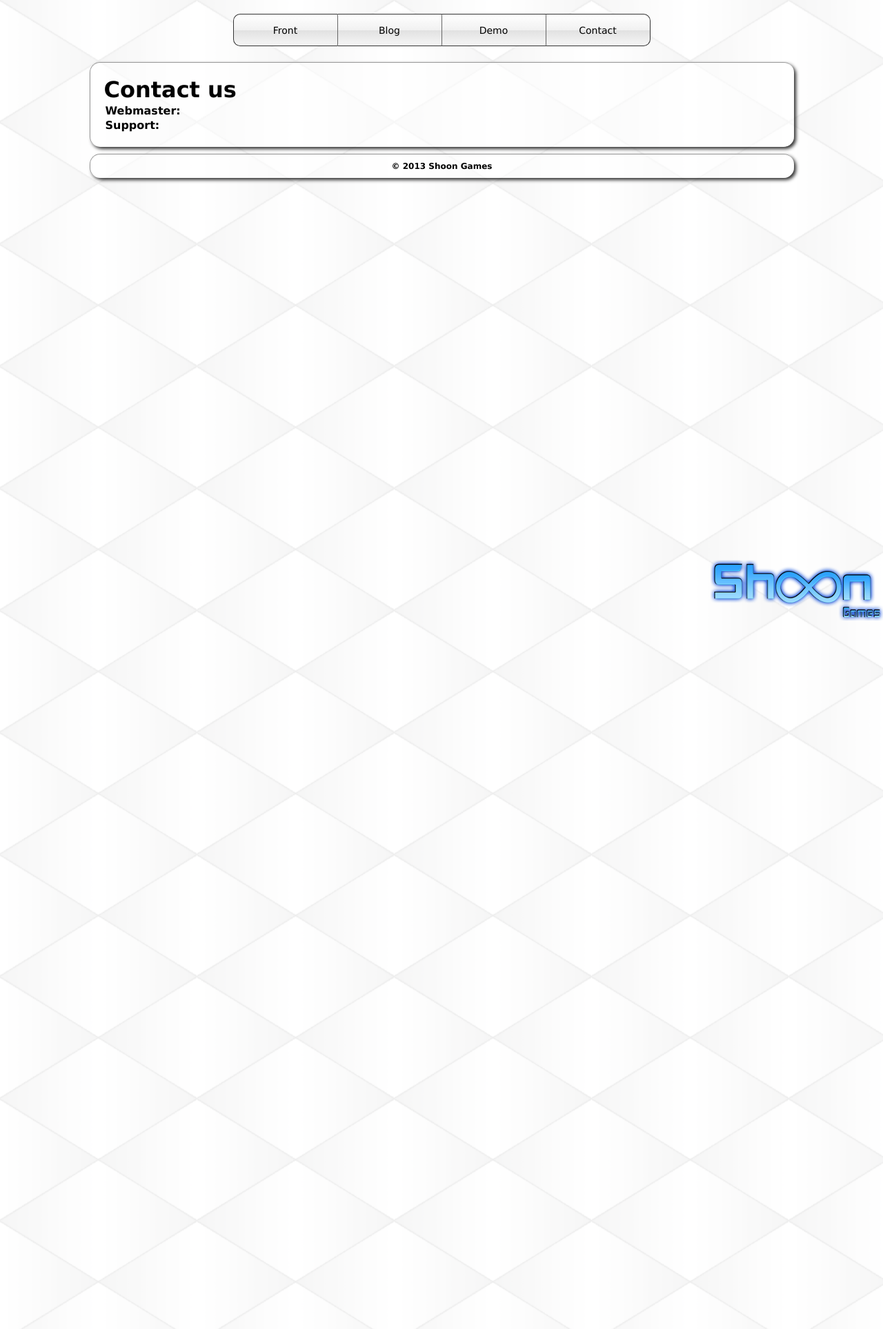
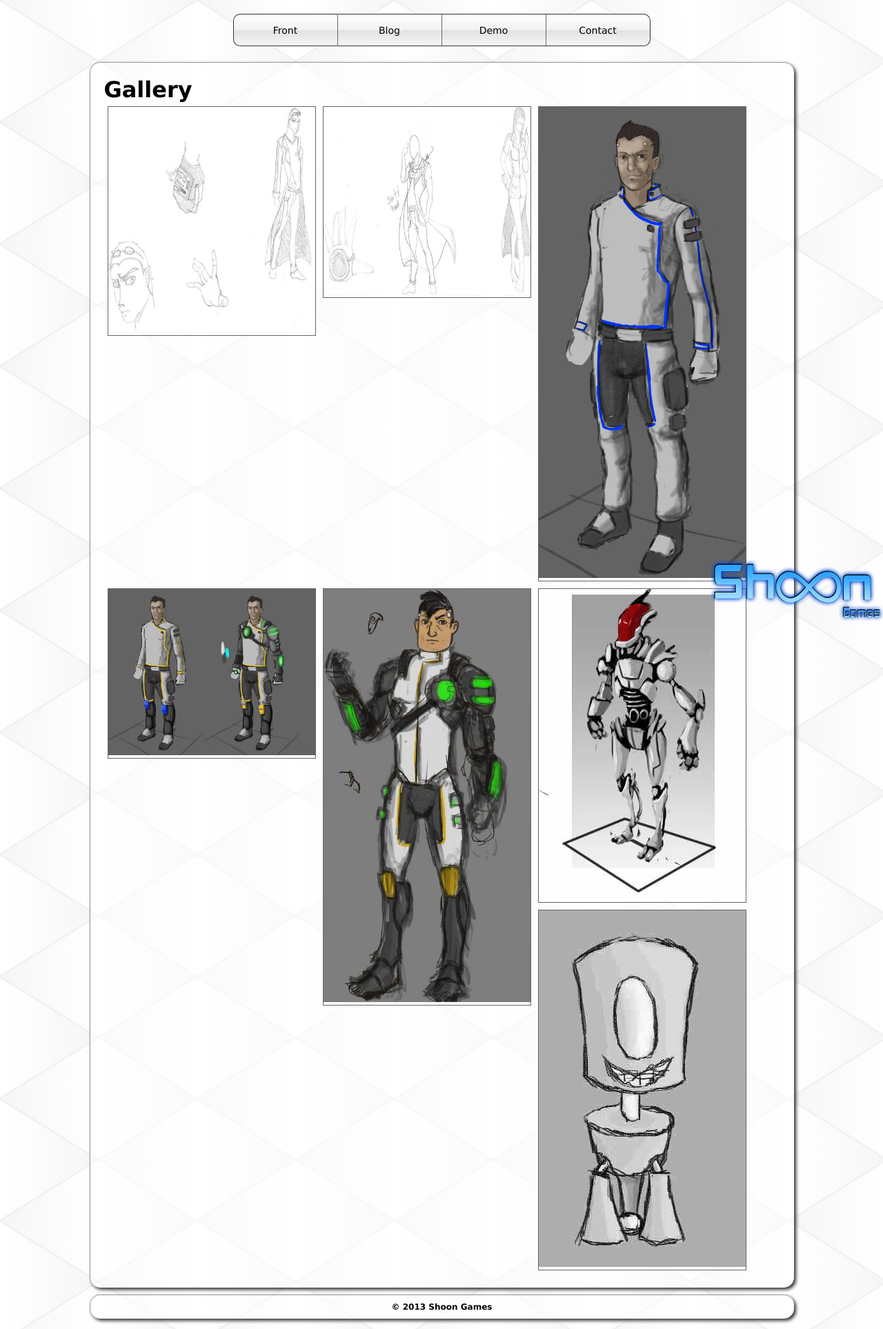
Before and after one commit to TATDK/MomentumWebsite, a Jekyll site: the page built from gallery.html, in a window 1280 px wide. Shown: the whole page at 69% size. Built offline with Jekyll 4.4.1, drawn with Linux system fonts in a browser that asks for light colours.

Commit message:
Lightbox

```diff
--- a/gallery.html
+++ b/gallery.html
@@ -2,19 +2,22 @@
 layout: default
 permalink: /Gallery.html
 title: Gallery
+jQueryVersion: 172
 javascripts:
  - 'lightbox'
 stylesheets:
  - 'lightbox'
+images:
+ - 'characterDevices'
+ - 'charactersDevice'
+ - 'conceptCharacter1'
+ - 'conceptCharacter2'
+ - 'conceptCharacter3'
+ - 'robot'
+ - 'smallRobot'
 ---
-<h1>Contact us</h1>
-<table>
-    <tr>
-        <td style="width:125px;"><strong>Webmaster:</strong></td>
-        <td><span id="wm"></span></td>
-    </tr>
-    <tr>
-        <td><strong>Support:</strong></td>
-        <td><span id="sp"></span></td>
-    </tr>
-</table>
+<h1>Gallery</h1>
+<div id="gallery">{% for image in page.images %}
+    <a href="/images/gallery/{{ image }}.jpg" rel="lightbox[gallery]"><img src="/images/gallery/{{ image }}_thumb.jpg" /></a>{% endfor %}
+</div>
+<div style="clear:both"></div>
--- a/stylesheets/stylesheet.css
+++ b/stylesheets/stylesheet.css
@@ -48,6 +48,11 @@ div#logo {
     display: block;
     width: 250px;
     height: 88px;
+}
+div#gallery a {
+    float: left;
+    margin: 5px;
+    border: thin solid #666666;
 }
 span.blog_date {
     color: #999999;
```
Also changed, not shown: images/gallery/characterDevices.jpg (added), images/gallery/characterDevices_thumb.jpg (added), images/gallery/charactersDevice.jpg (added), images/gallery/charactersDevice_thumb.jpg (added), images/gallery/conceptCharacter1.jpg (added), images/gallery/conceptCharacter1_thumb.jpg (added), images/gallery/conceptCharacter2.jpg (added), images/gallery/conceptCharacter2_thumb.jpg (added), images/gallery/conceptCharacter3.jpg (added), images/gallery/conceptCharacter3_thumb.jpg (added), images/gallery/robot.jpg (added), images/gallery/robot_thumb.jpg (added), images/gallery/smallRobot.jpg (added), images/gallery/smallRobot_thumb.jpg (added), 2 more files.
